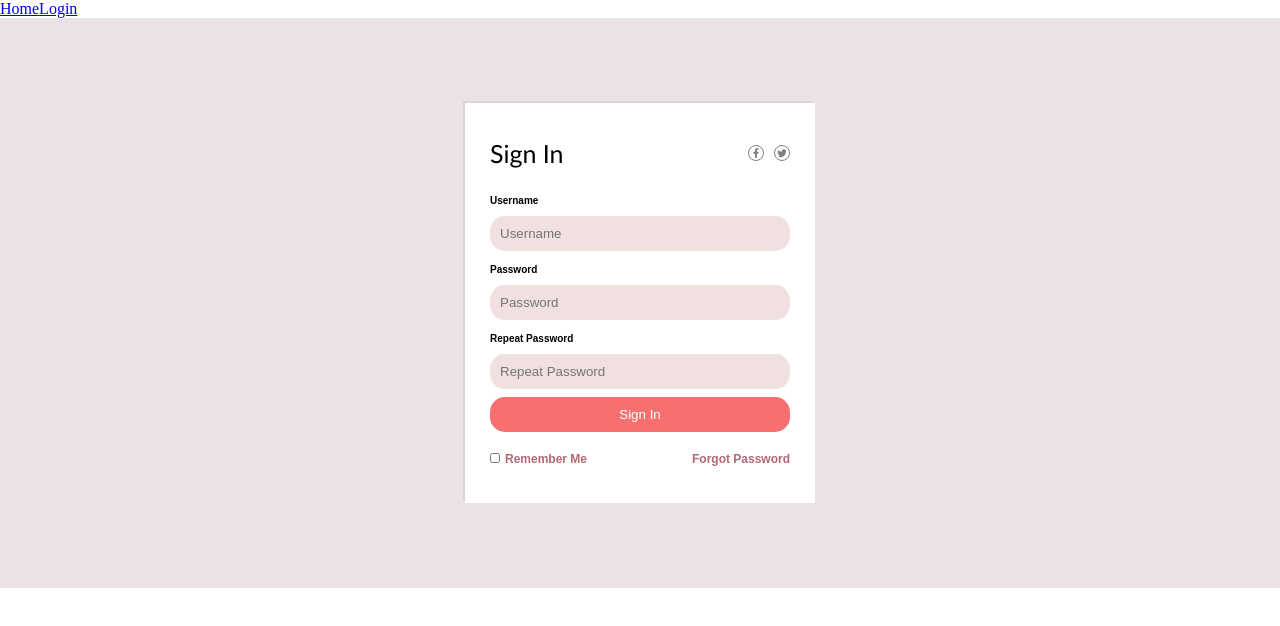
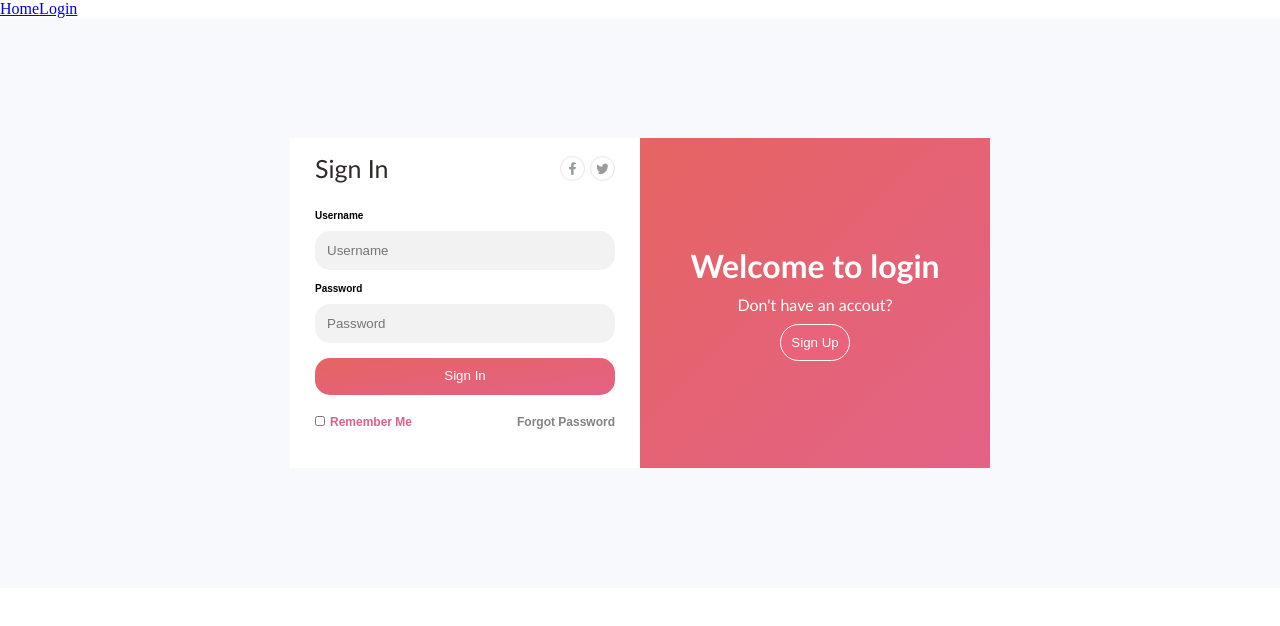
Before and after one commit to AramChilingryan/Project1, a React (Create React App) app: page /login in a window 1280 px wide. Shown: the top 626 px of the page. Built offline with nearby package versions, Linux system fonts and the light colour scheme.

Commit message:
Import styles

```diff
--- a/src/App.js
+++ b/src/App.js
@@ -3,6 +3,7 @@ import Dashboard from './components/Dashboard'
 import Login from './components/Login'
 import Navigation from './components/Navigation'
 import {Routes, Route} from 'react-router-dom'
+import './styles/main.scss'
 
 function App() {
   return (
--- /dev/null
+++ b/src/components/Button.js
@@ -0,0 +1,11 @@
+import React from 'react'
+
+function Button(props) {
+  return (
+    <div>
+        <button>{props.text}</button>
+    </div>
+  )
+}
+
+export default Button
--- /dev/null
+++ b/src/components/Checkbox.js
@@ -0,0 +1,12 @@
+import React from 'react'
+
+function Checkbox(props) {
+  return (
+    <div>
+        <input type="checkbox" name={props.name} id={props.id}/>
+        <label htmlFor={props.id}>{props.text}</label>
+    </div>
+  )
+}
+
+export default Checkbox
--- a/src/components/Error.js
+++ b/src/components/Error.js
@@ -2,8 +2,8 @@ import React from 'react'
 
 function Error(props) {
   return (
-    <div>
-        <p className='error'>{props.text}</p>
+    <div className='error'>
+        <p>{props.text}</p>
     </div>
   )
 }
--- a/src/components/Input.js
+++ b/src/components/Input.js
@@ -3,8 +3,15 @@ import React from 'react'
 function Input(props) {
   return (
     <div>
-        <label htmlFor={props.htmlFor}>{props.text}</label>
-        <input type={props.type} placeholder={props.placeholder} name={props.name} id={props.id} onChange={props.onChange} value={props.value}/>
+        <label htmlFor={props.id}>{props.text}</label>
+        <input
+          type={props.type}
+          placeholder={props.placeholder}
+          name={props.name}
+          id={props.id}
+          onChange={props.onChange}
+          value={props.value}
+        />
     </div>
   )
 }
--- a/src/components/Login.js
+++ b/src/components/Login.js
@@ -1,13 +1,13 @@
 import React from 'react'
 import Error from './Error'
-import '../styles/form.style.scss'
 import {Formik} from "formik"
 import {useNavigate} from 'react-router-dom'
 import {loginSchema} from '../schemas/loginSchema.js'
 import {FaFacebookF} from "react-icons/fa"
 import {BsTwitter} from "react-icons/bs"
 import Input from './Input'
-
+import Checkbox from './Checkbox'
+import Button from './Button'
 
 function Login() {
   const navigate = useNavigate()
@@ -19,15 +19,14 @@ function Login() {
   return (
     <Formik
       initialValues={{
-      email: "",
-      password: "",
-      repPassword: "",
+        email: "",
+        password: "",
       }}
       onSubmit={submitForm}
       validationSchema={loginSchema}
     >
       {
-        ({values,errors,handleSubmit,handleChange}) => {
+        ({values, errors, handleSubmit, handleChange}) => {
           return (
             <div className="container">
               <div className="box">
@@ -40,7 +39,6 @@ function Login() {
                     </div>
                   </div>
                   <Input
-                    htmlFor="email"
                     text="Username"
                     type="email"
                     placeholder="Username"
@@ -49,9 +47,9 @@ function Login() {
                     onChange={handleChange}
                     value={values.email}
                   />
-                  <Error text={errors.email}/>
+                  <div style={{position:"absolute",top:"120px"}}><Error text={errors.email}/></div>
+
                   <Input
-                    htmlFor="password"
                     text="Password"
                     type="password"
                     placeholder="Password"
@@ -60,25 +58,19 @@ function Login() {
                     onChange={handleChange}
                     value={values.password}
                   />
-                  <Error text={errors.password}/>
-                  <Input
-                    htmlFor="repPassword"
-                    text="Repeat Password"
-                    type="password"
-                    placeholder="Repeat Password"
-                    name="repPassword"
-                    id="repPassword"
-                    onChange={handleChange}
-                    value={values.repPassword}
-                  />
-                  <Error text={errors.repPassword}/>
-                  <Input type="submit" value="Sign In"/>
+                  <div style={{position:"absolute",top:"192px"}}><Error text={errors.password}/></div>
+
+                  <div style={{marginTop:"15px"}}><Input type="submit" value="Sign In"/></div>
                   <div className='footer'>
-                    <input type="checkbox" name="rem" id="rem"/>
-                    <label htmlFor="rem">Remember Me</label>
+                    <Checkbox name="rem" id="rem" text="Remember Me"/>
                     <span>Forgot Password</span>
                   </div>
                 </form>
+              </div>
+              <div className='box box1'>
+                 <h1>Welcome to login</h1>
+                 <p>Don't have an accout?</p>
+                 <Button text="Sign Up"/>
               </div>
             </div>
           )
--- a/src/schemas/loginSchema.js
+++ b/src/schemas/loginSchema.js
@@ -1,7 +1,6 @@
 import * as yup from "yup"
 
 export const loginSchema = yup.object().shape({
-  email: yup.string().required("Username is requires!"),
-  password: yup.string().min(8, "login must be at least 8 chars long!"),
-  repPassword:yup.string().oneOf([yup.ref("password")],"Passwords do not match!!!").required("Repeat a password")
+  email: yup.string().required("Username is required!"),
+  password: yup.string().min(8, "password must be at least 8 chars long!"),
 })
--- /dev/null
+++ b/src/styles/input.scss
@@ -0,0 +1,21 @@
+input[type="email"],input[type="password"],input[type="submit"]{
+    width: 300px;
+    display: block;
+    padding: 12px;
+    border-radius: 15px;
+    margin: 0 auto;
+    margin-block: 8px;
+    background-color: rgba(242,242,242,255);
+    border: none;
+}
+input[type = "submit"] {
+    background-image: linear-gradient(to bottom right,#e66462,#e36286);
+    color: white;
+    cursor: pointer;
+    padding-top: 10px;
+}
+input[type="checkbox"] {
+    accent-color: rgba(221,97,140,255);
+    width: 10px;
+    height: 10px;
+}
--- a/src/styles/form.style.scss
+++ b/src/styles/login.scss
@@ -4,24 +4,28 @@
     display: flex;
     justify-content: center;
     align-items: center;
-    background-color: rgb(235, 227, 227);
+    background-color: rgba(248,249,253,255);
     font-family: Arial, Helvetica, sans-serif;
+
     .box {
         width: 350px;
-        height: 400px;
+        height: 330px;
         background-color: white;
-        box-shadow: -2px -2px rgb(219, 213, 213);
         display: flex;
         justify-content: center;
         align-items: center;
+
         form {
             width: 300px;
-            height: 330px;
+            height: 300px;
+            position: relative;
             .header {
                 display: flex;
                 justify-content: space-between;
                 margin-bottom: 22px;
+
                 span {
+                    color: rgb(49, 42, 42) ;
                     font-size: 25px;
                     font-family: 'Gill Sans', 'Gill Sans MT', Calibri, 'Trebuchet MS', sans-serif;
                 }
@@ -29,12 +33,13 @@
                     display: flex;
                     justify-content: center;
                     align-items: center;
-                    gap: 10px;
+                    gap: 5px;
                     svg {
-                        color: gray;
-                        border: 1px solid gray;
+                        color:rgba(155,155,155,255) ;
+                        border: 1px solid rgb(238, 226, 226);
                         border-radius: 50%;
-                        padding: 2px;
+                        padding: 5px;
+                        font-size: 25px;
                         &:hover {
                             opacity: 0.5;
                             cursor: pointer;
@@ -46,20 +51,6 @@
                 font-size: 10px;
                 font-weight: 700;
             }
-            input[type="email"],input[type="password"],input[type="submit"]{
-                width: 300px;
-                display: block;
-                padding: 10px;
-                border-radius: 15px;
-                margin: 0 auto;
-                margin-block: 8px;
-                background-color: rgb(241, 224, 224);
-                border: none;
-            }
-            input[type = "submit"] {
-                 background-color: rgb(247, 112, 112);
-                 color: white;
-            }
             .error {
                 color: red;
                 font-size: 10px;
@@ -67,24 +58,35 @@
             .footer {
                 font-size: 12px;
                 margin-top: 20px;
-                color: rgb(179, 104, 116);
+                color: rgba(221,97,140,255);
                 font-weight: 600;
+                display: flex;
+                justify-content: space-between;
                 label {
                     font-size: 12px;
                     margin-left: 5px;
                 }
-                input[type="checkbox"] {
-                    accent-color: rgb(179, 104, 116);
-                    width: 10px;
-                    height: 10px;
-                }
                 span {
-                    float: right;
                     cursor: pointer;
+                    color: rgba(131,130,131,255);
                 }
             }
         }
     }
-
-
+    .box1 {
+        background-image: linear-gradient(to bottom right,#e66462,#e36286);
+        color: white;
+        font-family: 'Gill Sans', 'Gill Sans MT', Calibri, 'Trebuchet MS', sans-serif;
+        display: flex;
+        flex-direction: column;
+        gap: 10px;
+        button {
+            color: white;
+            background-color: #eb637a;
+            padding: 10px;
+            border: 1px solid white;
+            border-radius: 20px;
+            cursor: pointer;
+        }
+    }
 }
--- /dev/null
+++ b/src/styles/main.scss
@@ -0,0 +1,2 @@
+@import url("../styles/login.scss");
+@import url("../styles/input.scss");
```
